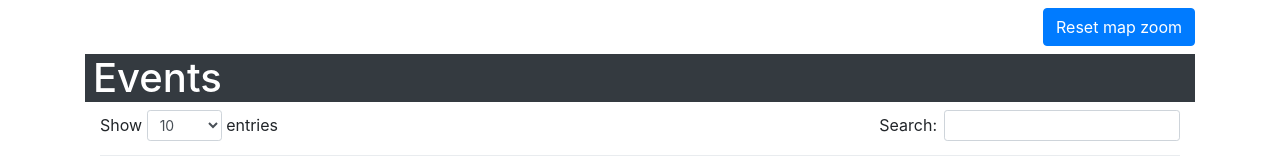
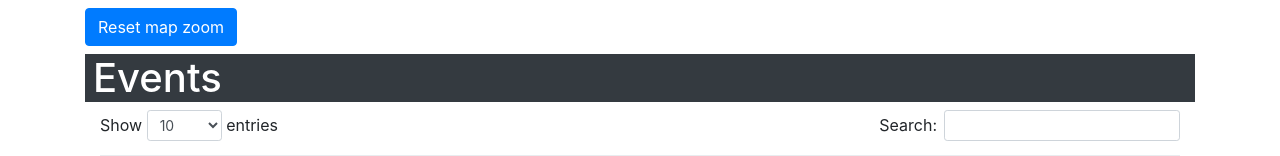
Before and after one commit to EIDA/rrsm, a Django app: template src/rrsm/templates/events.html in a window 1280 px wide. Shown: the part 644-800 px from the top of the page. Run offline with Django 3.2, Linux system fonts and the light colour scheme; tables that the repository leaves empty hold one stand-in row (values such as "Sample post"); the template is opened without the code that fills it: values that come from a table or form of the project are taken from there, most other values are stand-ins (such as "Sample title", 1, 10 or a date in 2020); parts of the project's set-up code (start-up, migrations or seed data) failed here and were passed over; some libraries are stand-ins or nearby versions.

Commit message:
Minor HTML changes in the events page

```diff
--- a/src/rrsm/templates/events.html
+++ b/src/rrsm/templates/events.html
@@ -15,22 +15,19 @@
 <div id="map" class="map">
   <div id="popup"></div>
 </div>
-<div class="btn-group mt-2 float-right" role="group">
-  <div class="btn-group" role="group">
-    <button class="btn btn-primary" onclick="zoomReset()">Reset map zoom</button>
+<script src="{% static 'js/openlayers/ol.js' %}"></script>
+<script src="{% static 'js/openlayers/olStationbook.js' %}"></script>
+
+<div class="mt-2">
+<div class="container">
+  <div class="row">
+    <div class="btn-group" role="group">
+      <div class="btn-group" role="group">
+        <button class="btn btn-primary" onclick="zoomReset()">Reset map zoom</button>
+      </div>
+    </div>
   </div>
 </div>
-
-<script type="text/javascript">
-  $(document).ready(function() {
-      $('#events_table').DataTable({
-        "order": [[ 0, "desc" ]]
-      });
-  });
-</script>
-
-<script src="{% static 'js/openlayers/ol.js' %}"></script>
-<script src="{% static 'js/openlayers/olStationbook.js' %}"></script>
 
 <div id="fdsn_recent_events" class="table-responsive">
 <h1 class="bg-dark text-white pl-2 mt-2">Events</h1>
@@ -68,6 +65,15 @@
 </tbody>
 </table>
 </div>
+</div>
+
+<script type="text/javascript">
+  $(document).ready(function() {
+      $('#events_table').DataTable({
+        "order": [[ 0, "desc" ]]
+      });
+  });
+</script>
 {% else %}
 <p>
   <div class="alert alert-warning" role="alert">
```
